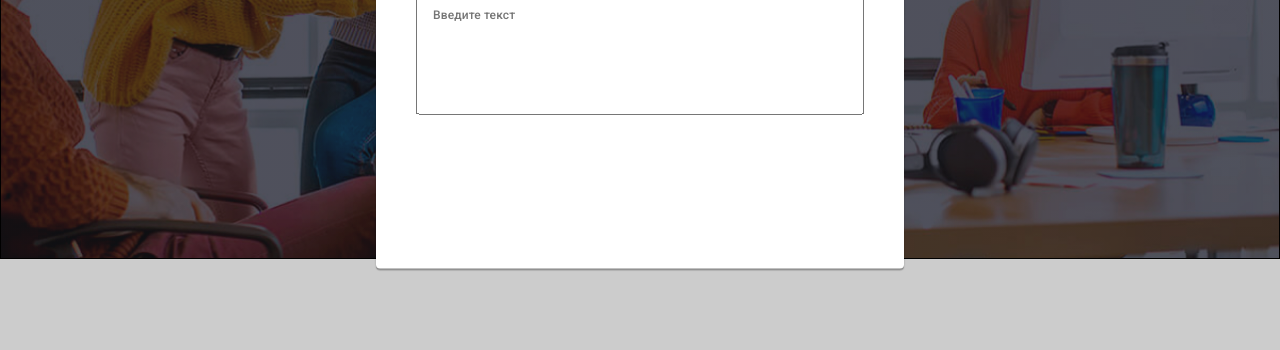
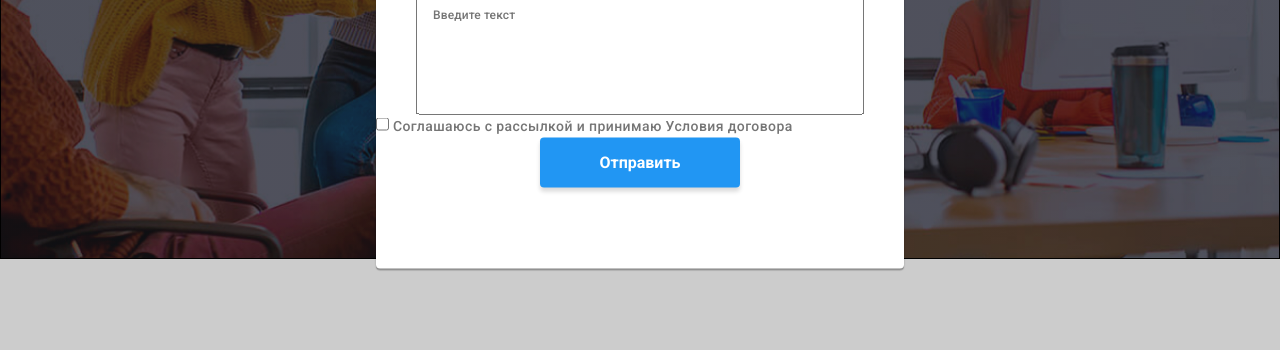
Before and after one commit to 4ezeronnik/-goit-markup-hw-06, a plain HTML site: page index.html in a window 1280 px wide. Both pictures are taken after a click on the button "Заказать услугу". Shown: the part 422-772 px from the top of the page. Drawn offline with nearby package versions, Linux system fonts and the light colour scheme.

Commit message:
added changes

```diff
--- a/css/styles.css
+++ b/css/styles.css
@@ -905,4 +905,42 @@ img {
   top: 50%;
 
   fill: var(--title-text-color);
+
+  cursor: pointer;
 }
+
+.checkbox-text {
+  font-size: 14px;
+  line-height: 1.7;
+  letter-spacing: 0.03em;
+
+  color: var(--primary-text-color);
+}
+
+.btn-checkbox {
+  display: flex;
+  align-items: center;
+  justify-content: center;
+
+  font-weight: bold;
+  font-size: 16px;
+  line-height: 1.9;
+
+  color: var(--primary-white-color);
+
+  border: none;
+
+  background-color: var(--accent-color);
+
+  box-shadow: 0px 4px 4px rgba(0, 0, 0, 0.15);
+  border-radius: 4px;
+
+  min-width: 200px;
+  min-height: 50px;
+
+  padding-left: 10px 55px;
+
+  margin-left: auto;
+  margin-right: auto;
+  margin-bottom: 40px;
+}
--- a/index.html
+++ b/index.html
@@ -455,6 +455,15 @@
                     <textarea class="modal-textarea" name="feedback" id="feedback" placeholder="Введите текст"></textarea>
                 </label>
             </div>
+            <div>
+                <label class="checkbox-text" for="checkbox">
+                <input type="checkbox" name="checkbox" id="checkbox">
+                Соглашаюсь с рассылкой и принимаю Условия договора
+                </label>
+            </div>
+            <button class="btn-checkbox" type="submit">
+                Отправить
+            </button>
         </form>
     </div>
 </div>
```
